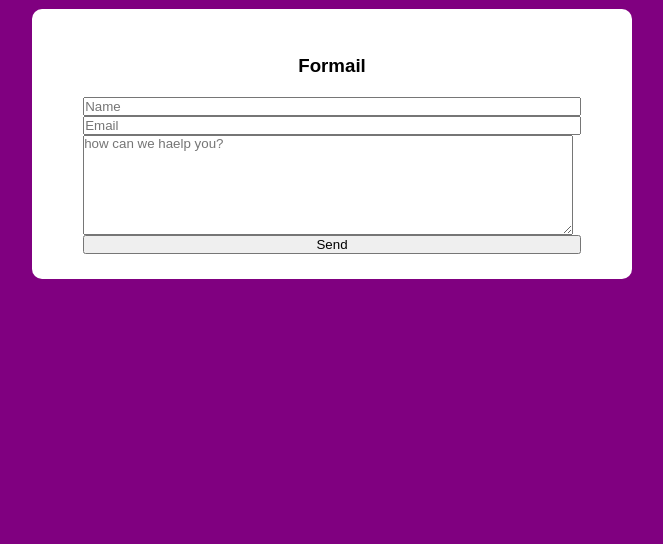
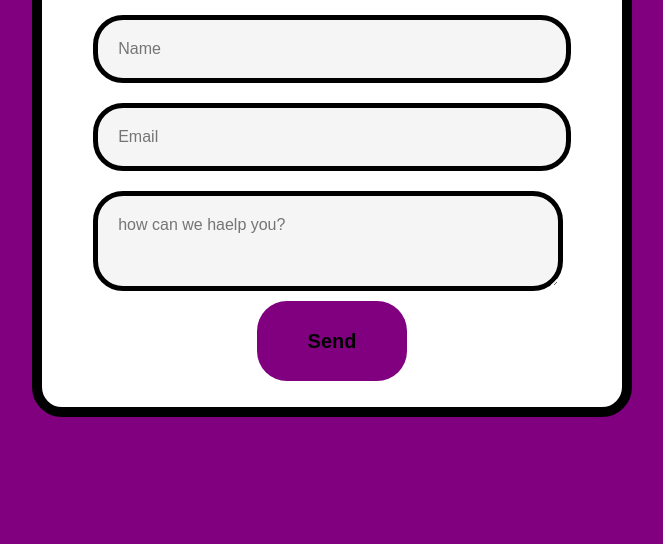
Before and after one commit to LuizGuima/Form-email, a plain HTML site: page index.html in a window 1280 px wide. Shown: the part 256-800 px from the top of the page, without its empty margins (308-971 px from the left). Drawn offline with Linux system fonts and the light colour scheme.

Commit message:
CSS finished

```diff
--- a/style.css
+++ b/style.css
@@ -6,8 +6,8 @@
 }
 
 #message {
-  max-width: 490px;
-  min-width: 490px;
+  max-width: 470px;
+  min-width: 470px;
   max-height: 100px;
   min-height: 100px;
 }
@@ -26,11 +26,46 @@ form {
   display: flex;
   flex-direction: column;
   padding: 2vw 4vw;
-  border-radius: 10px;
+  border-radius: 30px;
+  border: 10px solid black;
 }
 form h3 {
-  display: flex;
-  justify-content: center;
+  color: #555;
   font-weight: 800;
+  font-size: 50px;
   margin: 20px;
 }
+form input,
+form textarea {
+  border: 0;
+  outline: none;
+  padding: 20px;
+  margin: 10px 0;
+  background: #f5f5f5;
+  font-size: 16px;
+  border: 5px solid black;
+  border-radius: 30px;
+}
+form button {
+  display: flex;
+  height: 80px;
+  width: 150px;
+  border-radius: 30px;
+  justify-content: center;
+  align-items: center;
+  align-self: center;
+  background: purple;
+  color: black;
+  border: none;
+  font-weight: 800;
+  transition: 0.3s;
+  cursor: pointer;
+  font-size: 20px;
+}
+
+form button:hover {
+  color: purple;
+  background: black;
+  border: none;
+  transition: 0.3s;
+}
```
Also changed, not shown: script.js (added).
